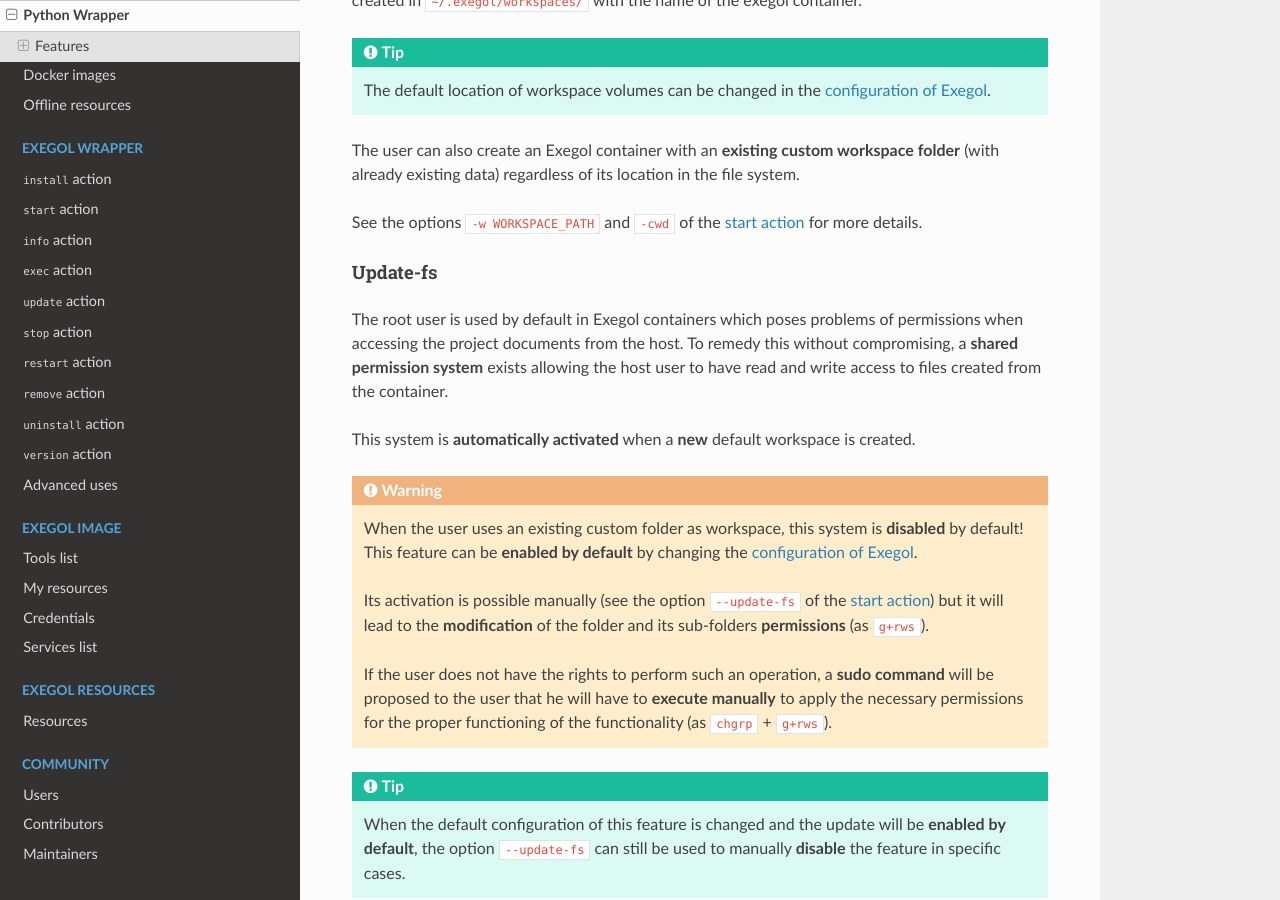
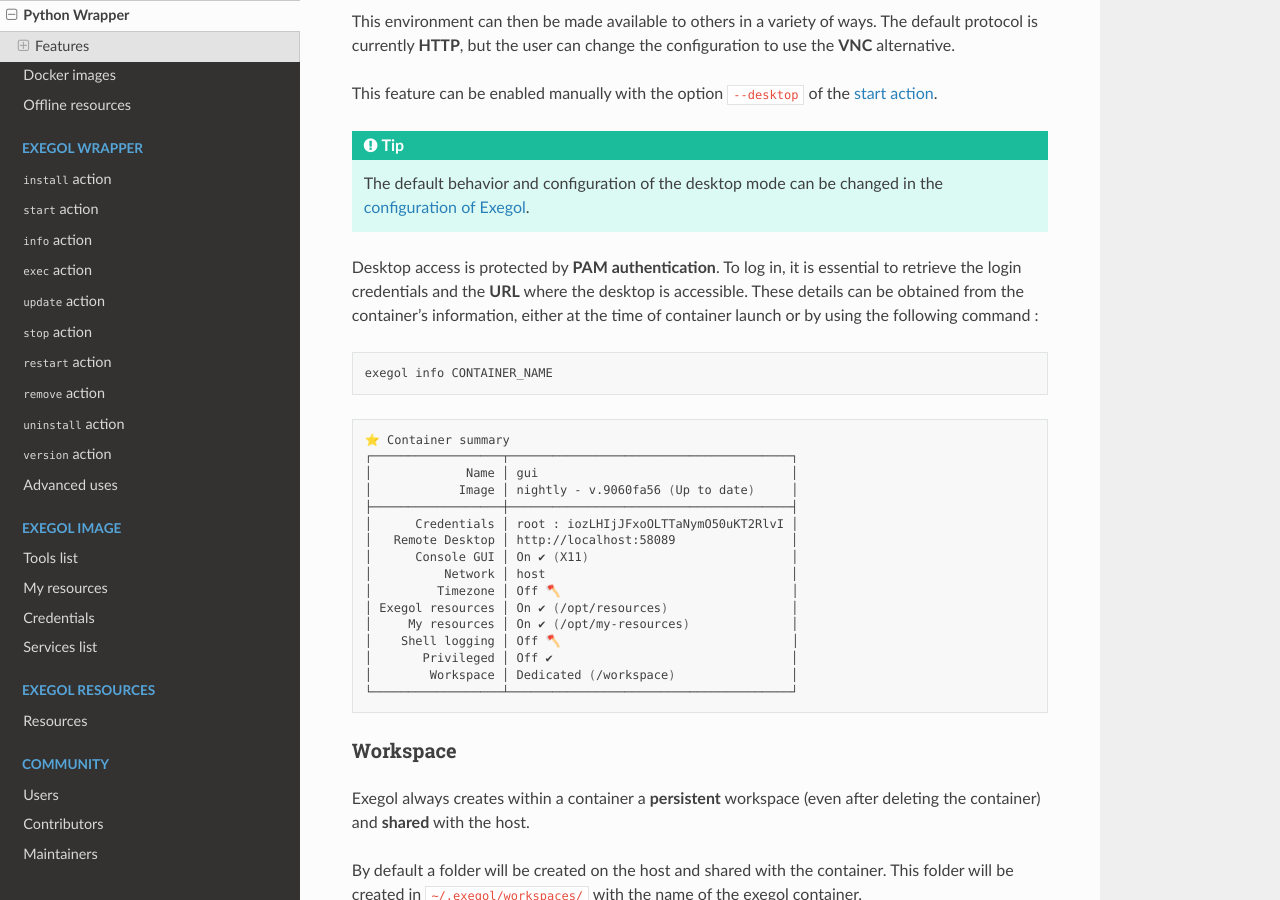
Before and after one commit to ThePorgs/Exegol-docs, a Sphinx documentation site: the page built from source/the-exegol-project/python-wrapper.rst, in a window 1280 px wide and 900 px high, scrolled down 2030 px. Built offline with Sphinx 7.4.7 and the Read the Docs theme 2.0.0, drawn with Linux system fonts in a browser that asks for light colours.

Commit message:
Add desktop access informations

```diff
--- a/source/getting-started/faq.rst
+++ b/source/getting-started/faq.rst
@@ -150,4 +150,9 @@
 
 We do **not** guarantee wrapper stability with a directly installed WSL docker.
 
+How to retrieve your desktop login details
+~~~~~~~~~~~~~~~~~~~~~~~~~~~~~~~~~~~~~~~~~~~
+
+The container's root password can be obtained with ``exegol info <container>`` (i.e. this is needed when using the :doc:`desktop </the-exegol-project/python-wrapper>` feature)
+
 .. TODO: add a note, when the Desktop feature is in prod, that explains the ups and dows of X11 vs. Desktop mode.
--- a/source/the-exegol-project/python-wrapper.rst
+++ b/source/the-exegol-project/python-wrapper.rst
@@ -78,6 +78,10 @@
 Desktop
 -------
 
+.. image:: /assets/desktop.png
+           :align: center
+           :alt: Exegol Desktop Overview
+
 On some systems, it may be difficult to have or share an X11 environment. Some users prefer to have a full graphical desktop environment rather than just graphical applications.
 
 To meet this need, Exegol is able to host a complete graphical environment within its container since version ``4.3.0`` of the wrapper and ``3.1.2`` of the images.
@@ -89,6 +93,32 @@
 .. tip::
 
     The default behavior and configuration of the desktop mode can be changed in the :ref:`configuration of Exegol<exegol_configuration>`.
+
+Desktop access is protected by **PAM authentication**. To log in, it is essential to retrieve the login credentials and the **URL** where the desktop is accessible.
+These details can be obtained from the container's information, either at the time of container launch or by using the following command :
+
+.. code-block:: bash
+
+    exegol info CONTAINER_NAME
+
+.. code-block:: bash
+
+    ⭐ Container summary
+    ┌──────────────────┬───────────────────────────────────────┐
+    │             Name │ gui                                   │
+    │            Image │ nightly - v.9060fa56 (Up to date)     │
+    ├──────────────────┼───────────────────────────────────────┤
+    │      Credentials │ root : iozLHIjJFxoOLTTaNymO50uKT2RlvI │
+    │   Remote Desktop │ http://localhost:58089                │
+    │      Console GUI │ On ✔ (X11)                            │
+    │          Network │ host                                  │
+    │         Timezone │ Off 🪓                                │
+    │ Exegol resources │ On ✔ (/opt/resources)                 │
+    │     My resources │ On ✔ (/opt/my-resources)              │
+    │    Shell logging │ Off 🪓                                │
+    │       Privileged │ Off ✔                                 │
+    │        Workspace │ Dedicated (/workspace)                │
+    └──────────────────┴───────────────────────────────────────┘
 
 .. _feature_workspace:
 
```
Also changed, not shown: source/assets/desktop.png (added).
